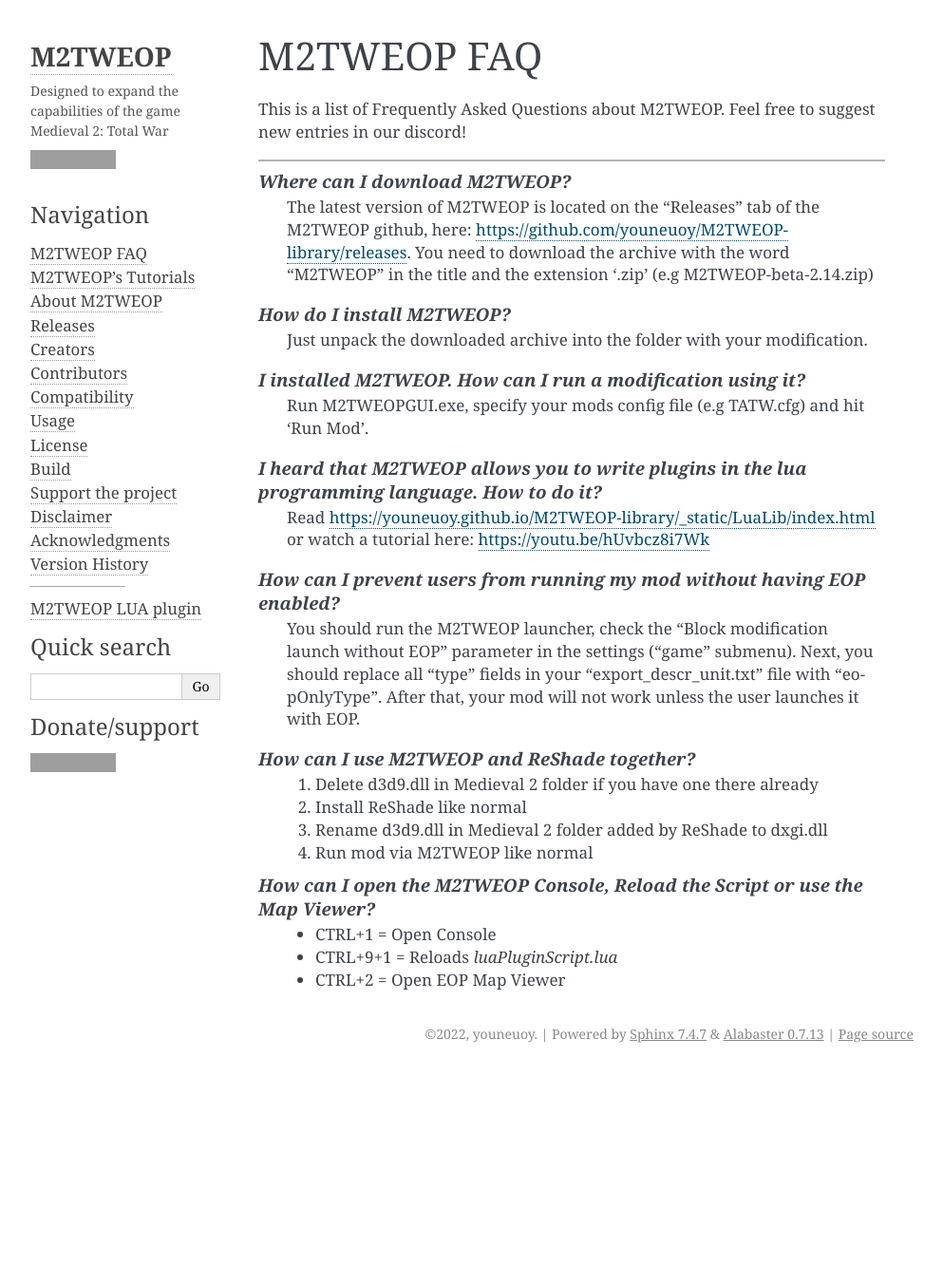
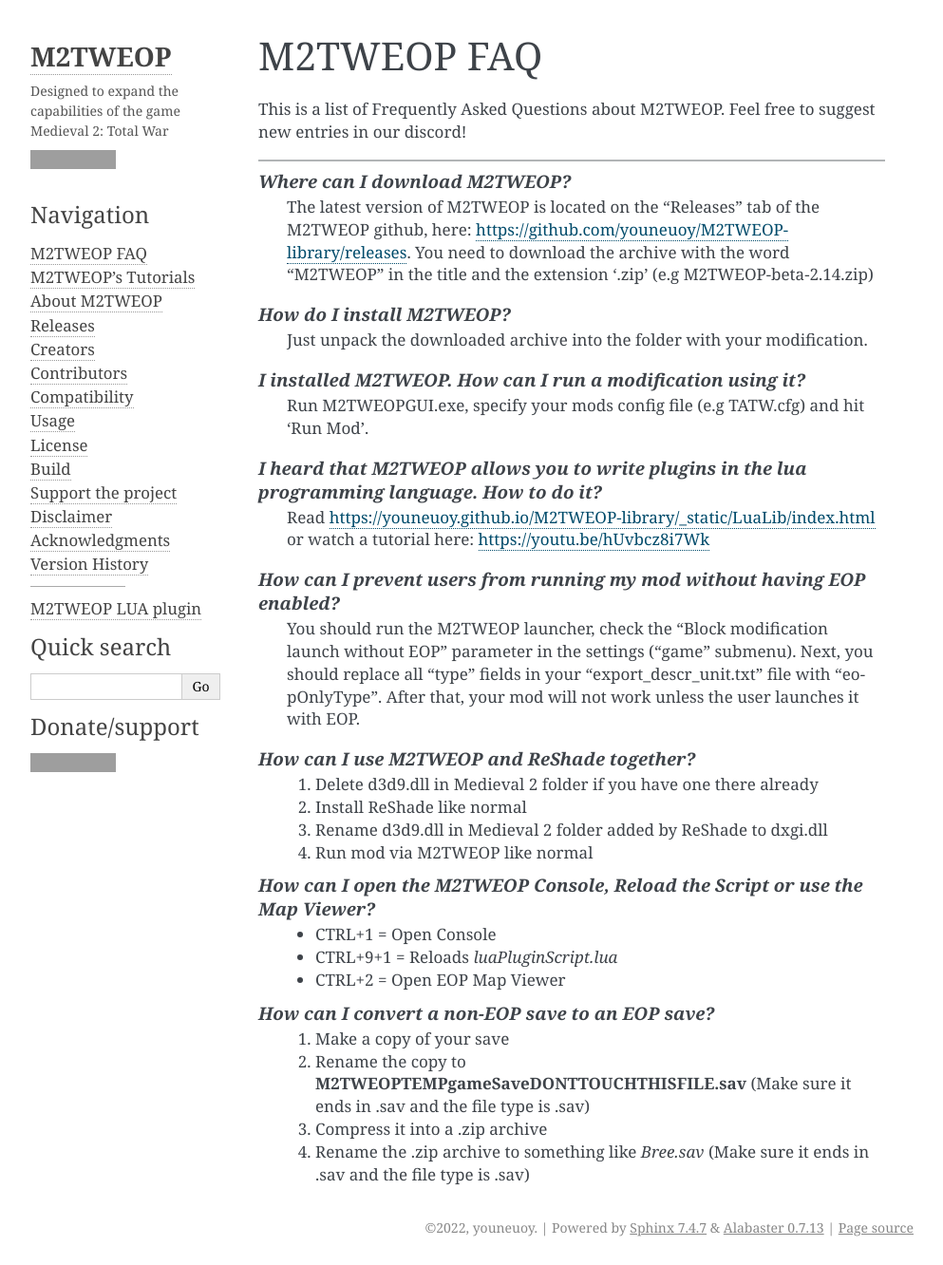
Before and after one commit to youneuoy/M2TWEOP-library, a Sphinx documentation site: the page built from documentationGenerator/EOPDocs/source/faq.rst, in a window 1280 px wide and 1332 px high. Shown: the whole window at 95% size, without its empty margins (148-1141 px from the left). Built offline with Sphinx 7.4.7, drawn with Linux system fonts in a browser that asks for light colours; grey boxes are pictures that could not be loaded.

Commit message:
Docs: Update FAQ

```diff
--- a/documentationGenerator/EOPDocs/source/faq.rst
+++ b/documentationGenerator/EOPDocs/source/faq.rst
@@ -33,3 +33,9 @@ suggest new entries in our discord!
 		* CTRL+1 = Open Console
 		* CTRL+9+1 = Reloads `luaPluginScript.lua`
 		* CTRL+2 = Open EOP Map Viewer
+
+	*How can I convert a non-EOP save to an EOP save?*
+		1. Make a copy of your save
+		2. Rename the copy to **M2TWEOPTEMPgameSaveDONTTOUCHTHISFILE.sav** (Make sure it ends in .sav and the file type is .sav)
+		3. Compress it into a .zip archive
+ 		4. Rename the .zip archive to something like *Bree.sav* (Make sure it ends in .sav and the file type is .sav)
```
